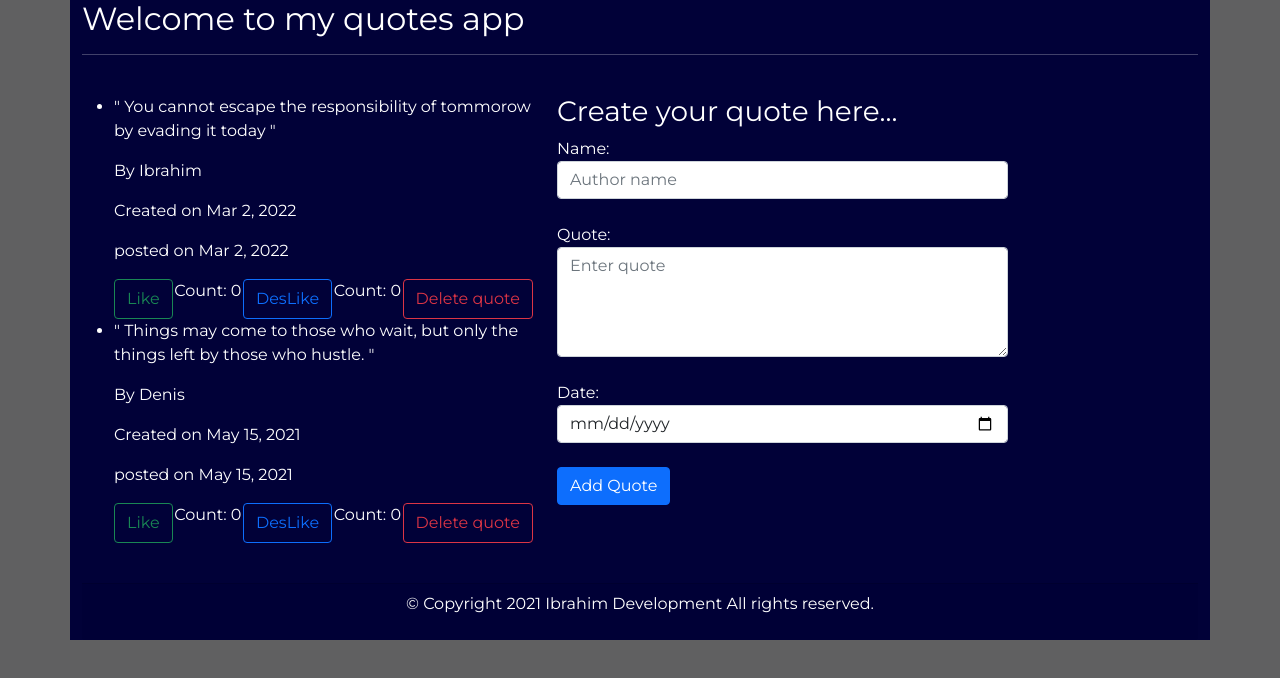
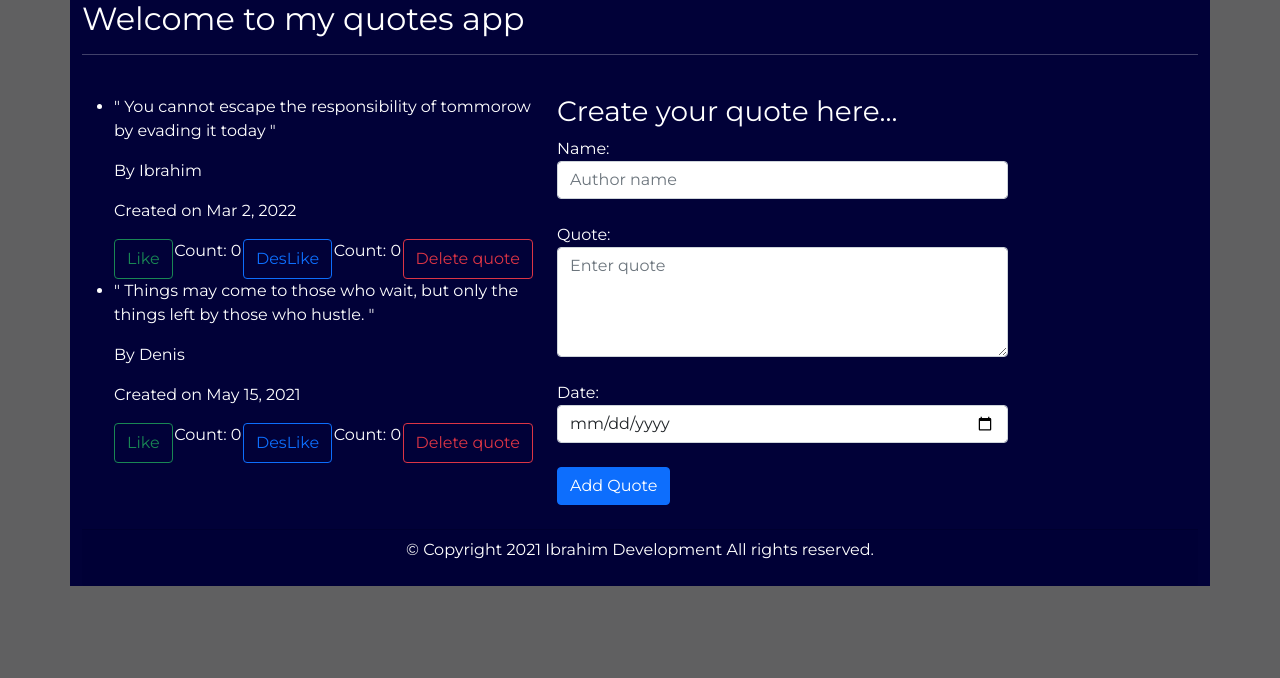
Before and after one commit to Rubyroy12/quotes-app, an Angular app: page / in a window 1280 px wide. Shown: the top 678 px of the page. Built offline with nearby package versions, Linux system fonts and the light colour scheme.

Commit message:
remove posted on paraghraph

```diff
--- a/src/app/header/header.component.html
+++ b/src/app/header/header.component.html
@@ -11,7 +11,7 @@
           <p>" {{quote.cite}} " </p>
           <p>By {{quote.name}}</p>
           <p>Created on {{quote.dateCreated | date}}</p>
-          <p>posted on {{quote.dateCreated | date }}</p>
+
 
           <div class="d-flex justify-content-between">
             <button class="btn btn-outline-success" (click)="upvote()">Like</button>
```
